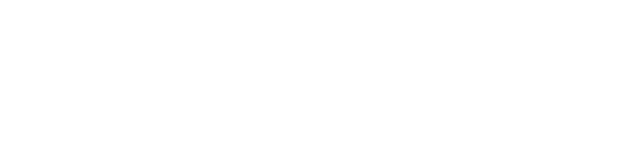
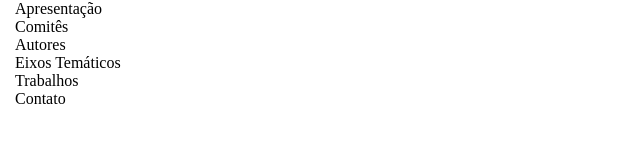
Before and after one commit to bammido/Galoa-exercicio-frontend, a plain HTML site: page index.html in a window 1280 px wide. Shown: the whole page, without its empty margins (0-640 px from the left). Drawn offline with Linux system fonts and the light colour scheme.

Commit message:
slide bar sem logo

```diff
--- /dev/null
+++ b/index.css
@@ -0,0 +1,27 @@
+/* slide menu */
+
+#slide-menu{
+    position: fixed;
+    left: 0;
+    min-height: 100vh;
+    height: 100%;
+    width: 220px;
+}
+
+#slide-bar{
+    display: flex;
+    flex-direction: column-reverse;
+}
+
+.check{
+    display: none;
+}
+
+.check:checked + .menu-item{
+    border-left: 4px solid rgb(247,151,71);
+    background-color: rgb(247,151,71, 0.2);
+}
+
+.menu-item{
+    padding-left: 15px;
+}
--- a/index.html
+++ b/index.html
@@ -5,9 +5,53 @@
     <meta http-equiv="X-UA-Compatible" content="IE=edge">
     <meta name="viewport" content="width=device-width, initial-scale=1.0">
     <link rel="stylesheet" href="style.css">
+    <link rel="stylesheet" href="index.css">
     <title>Document</title>
 </head>
 <body>
 
+    <section id="slide-menu">
+
+        <nav id="slide-bar">
+
+            <input type="radio" id="contato" class="check" name="menu-item">
+            <div class="menu-item" change>
+                <label for="contato">Contato</label>
+            </div>
+
+            <input type="radio" id="trabalhos" class="check" name="menu-item">
+            <div class="menu-item">
+                <label for="trabalhos">Trabalhos</label>
+            </div>
+
+            <input type="radio" id="eixos-tematicos" class="check" name="menu-item">
+            <div class="menu-item">
+                <label for="eixos-tematicos">Eixos Temáticos</label>
+            </div>
+
+            <input type="radio" id="autores" class="check" name="menu-item">
+            <div class="menu-item">
+                <label for="autores">Autores</label>
+            </div>
+
+            <input type="radio" id="comites" class="check" name="menu-item">
+            <div class="menu-item">
+                <label for="comites">Comitês</label>
+            </div>
+
+            <input type="radio" id="apresentacao" class="check" name="menu-item">
+            <div class="menu-item">
+                <label for="apresentacao">Apresentação</label>
+            </div>
+
+        </nav>
+
+    </section>
+
+    <header></header>
+
+    <main></main>
+
+    <footer></footer>
 </body>
 </html>
--- a/style.css
+++ b/style.css
@@ -2,3 +2,9 @@
     margin: 0;
     padding: 0;
 }
+
+body{
+    height: 100%;
+    min-height: 100vh;
+    width: 100%;
+}
```
